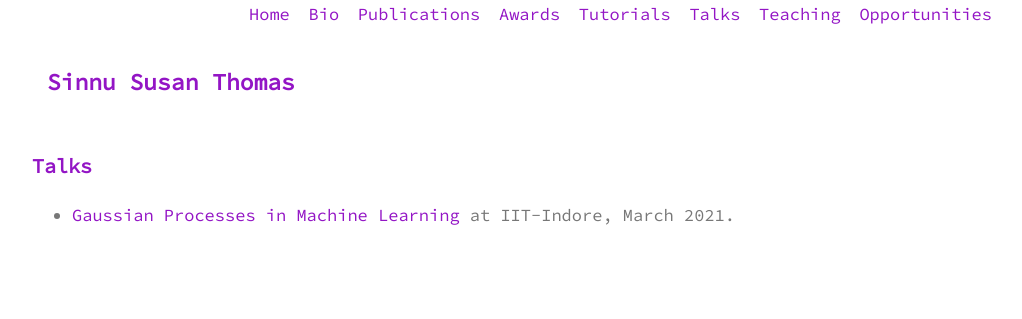
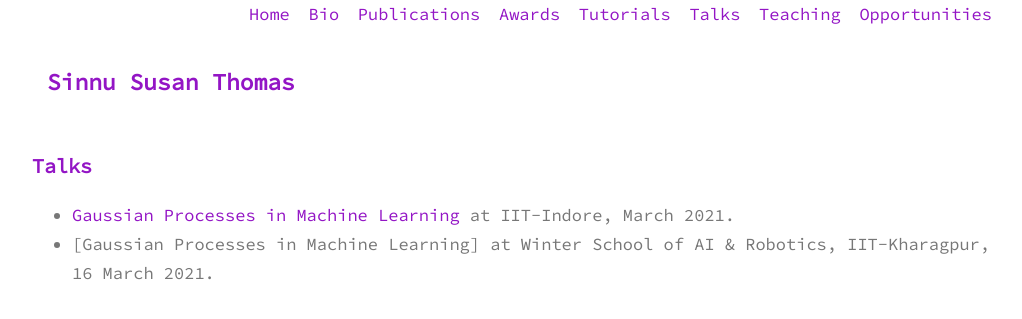
Before and after one commit to sinnuthomas/sinnuthomas.github.io, a Jekyll site: the page built from talks.md, in a window 1280 px wide. Shown: the top 319 px of the page, without its empty margins (128-1150 px from the left). Built offline with Jekyll 4.4.1, drawn with Linux system fonts in a browser that asks for light colours.

Commit message:
Update talks.md

```diff
--- a/talks.md
+++ b/talks.md
@@ -4,3 +4,4 @@ title: Talks
 permalink: /talks/
 ---
   * [Gaussian Processes in Machine Learning](https://www.google.com/url?sa=t&rct=j&q=&esrc=s&source=web&cd=&cad=rja&uact=8&ved=2ahUKEwjmkY2M247vAhVDXSsKHSDkDeAQFjABegQIAhAD&url=https%3A%2F%2Fwww.iiti.ac.in%2Fpublic%2Fstorage%2Fevents%2Ffeb2021%2FQIP-MATHOPT21_26feb.pdf&usg=AOvVaw2CHa2BUIrKYPeesjk5wUk4) at IIT-Indore, March 2021.
+  * [Gaussian Processes in Machine Learning] at Winter School of AI & Robotics, IIT-Kharagpur, 16 March 2021.
```
